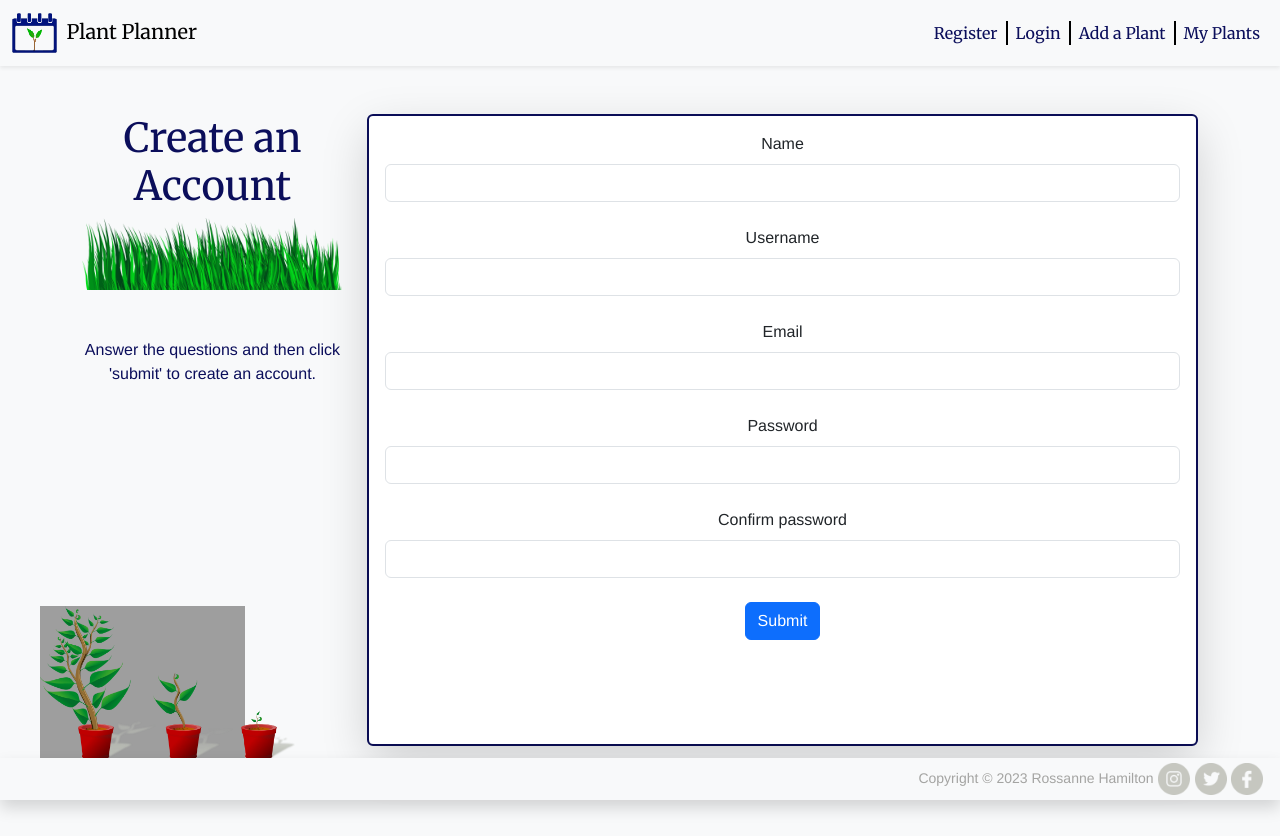
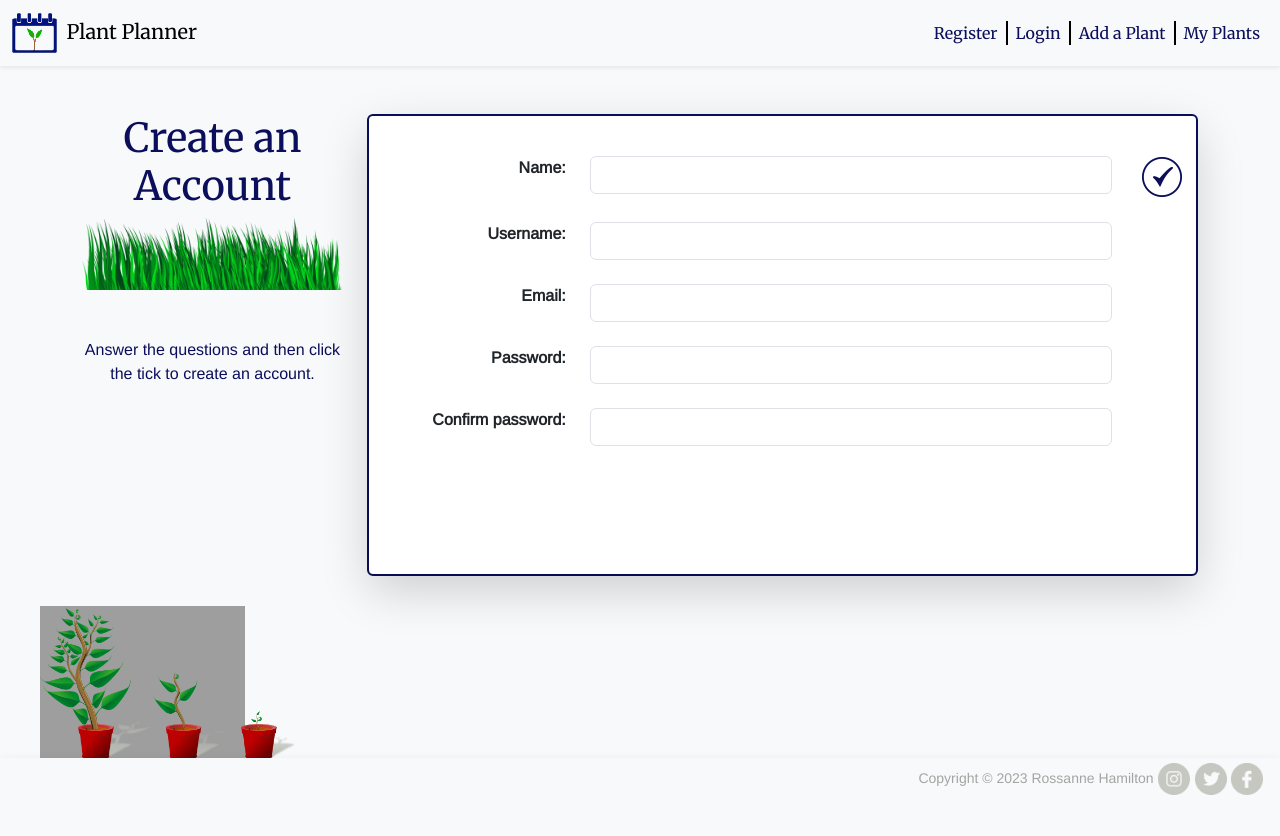
Before and after one commit to Lithill/Plant-Planner, a Flask app: page /user/add in a window 1280 px wide. After the commit the page ends 795 px from the top, so only its background shows below. Run offline with Flask 3, Linux system fonts and the light colour scheme; some libraries are stand-ins or nearby versions; grey boxes are pictures that could not be loaded.

Commit message:
Format add user page

```diff
--- a/plantplanner/routes.py
+++ b/plantplanner/routes.py
@@ -154,7 +154,7 @@ def add_user():
         form=form,
         name=name,
         our_users=our_users,
-        page_instructions="Answer the questions and then click 'submit' to create an account.",
+        page_instructions="Answer the questions and then click the tick to create an account.",
         page_title="Create an Account")
 
 
--- a/plantplanner/templates/add_user.html
+++ b/plantplanner/templates/add_user.html
@@ -26,41 +26,39 @@
         </table>
     {% else %}
         <div>
-            <form method="POST">
+            <form method="POST" class="text-end">
                 {{ form.hidden_tag() }}
-
-                {{ form.name.label(
-                class="form-label") }}
-
-                {{ form.name(
-                class="form-control") }}
                 <br>
-                {{ form.username.label(
-                class="form-label") }}
-
-                {{ form.username(
-                class="form-control") }}
+                <div class="row">
+                    <div class="col-3"><strong>{{ form.name.label(class="form-label") ~ ':' }}</strong></div>
+                    <div class="col-8">{{ form.name(class="form-control") }}</div>
+                    <div class="col-1"><button type=submit><img src="{{ url_for('static', filename='images/save.webp') }}" alt="Save" class="save-button"></button></div>
+                </div>
                 <br>
-                {{ form.email.label(
-                    class="form-label") }}
-
-                {{ form.email(
-                class="form-control") }}
+                <div class="row">
+                    <div class="col-3"><strong>{{ form.username.label(class="form-label") ~ ':' }}</strong></div>
+                    <div class="col-8">{{ form.username(class="form-control") }}</div>
+                    <div class="col-1"></div>
+                </div>
                 <br>
-                {{ form.password_hash.label(
-                class="form-label") }}
-
-                {{ form.password_hash(
-                class="form-control") }}
+                <div class="row">
+                    <div class="col-3"><strong>{{ form.email.label(class="form-label") ~ ':' }}</strong></div>
+                    <div class="col-8">{{ form.email(class="form-control") }}</div>
+                    <div class="col-1"></div>
+                </div>
                 <br>
-                {{ form.password_hash2.label(
-                class="form-label") }}
-
-                {{ form.password_hash2(
-                class="form-control") }}
+                <div class="row">
+                    <div class="col-3"><strong>{{ form.password_hash.label(class="form-label") ~ ':' }}</strong></div>
+                    <div class="col-8">{{ form.password_hash(class="form-control") }}</div>
+                    <div class="col-1"></div>
+                </div>
                 <br>
-                {{ form.submit(
-                class="btn btn-primary") }}
+                <div class="row">
+                    <div class="col-3"><strong>{{ form.password_hash2.label(class="form-label") ~ ':' }}</strong></div>
+                    <div class="col-8">{{ form.password_hash2(class="form-control") }}</div>
+                    <div class="col-1"></div>
+                </div>
+                <br>
             </form>
         </div>
         <br><br><br>
```
